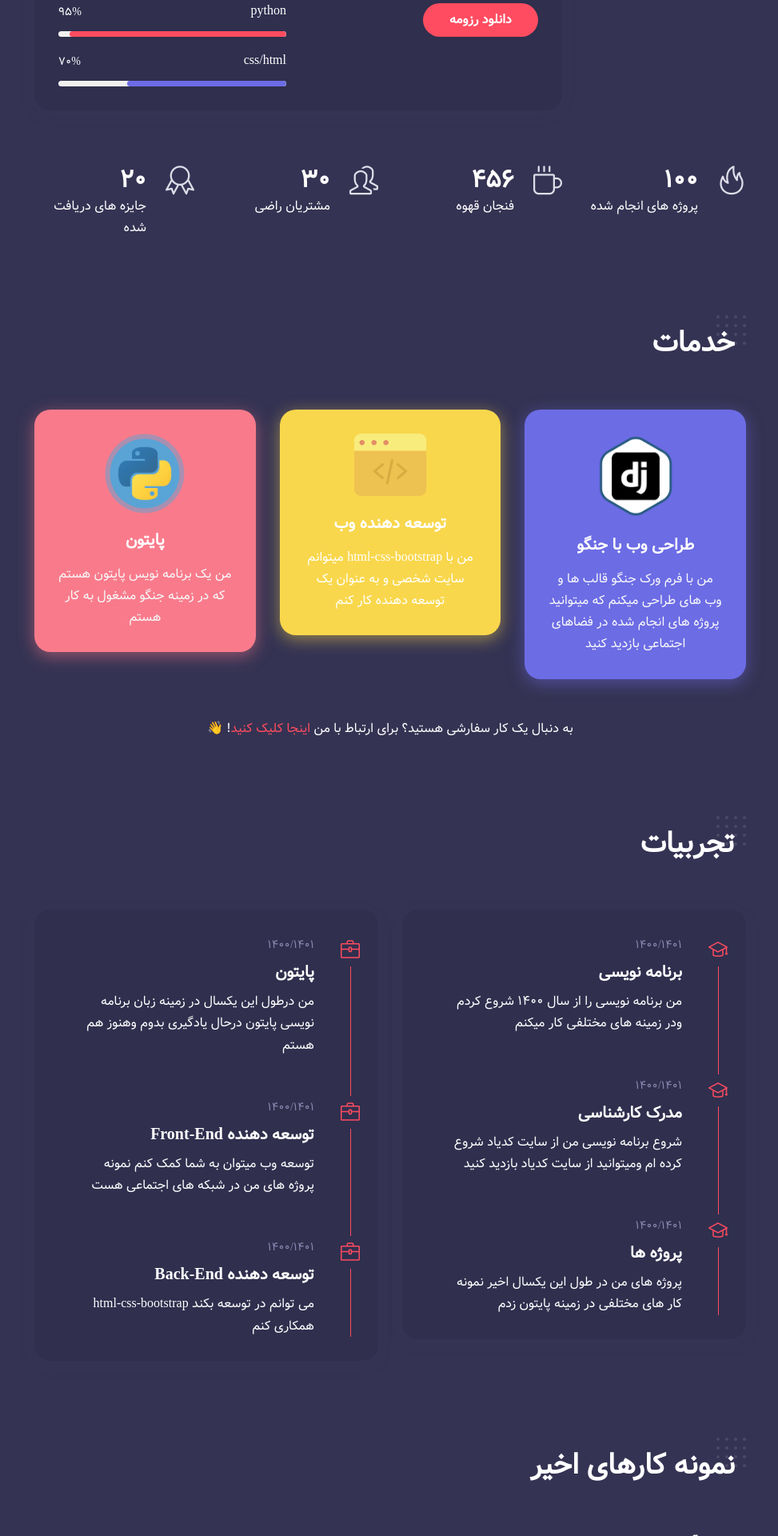
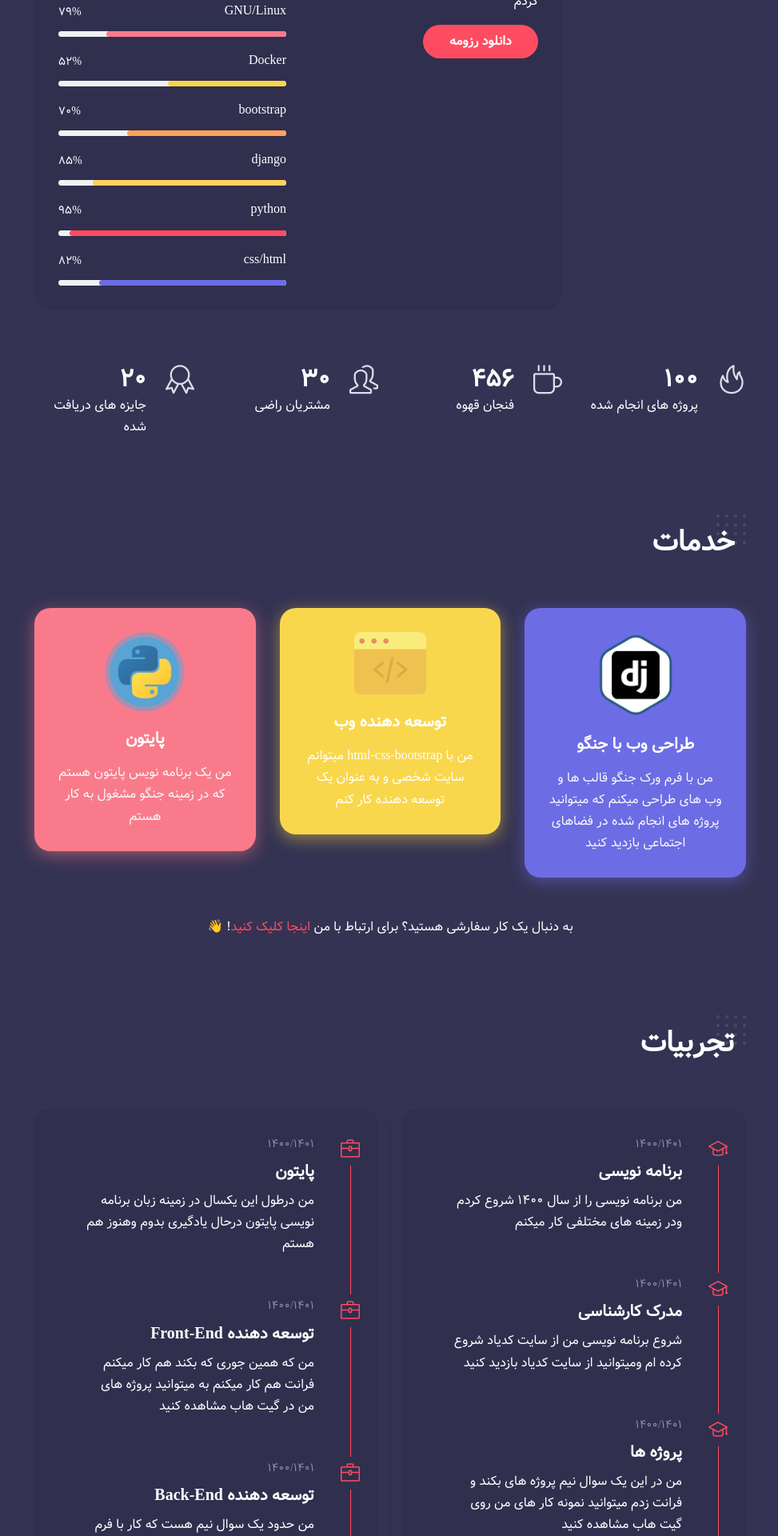
Before and after one commit to Ehsan-Fouladi/My-Site-Django, a Django app: page / in a window 1280 px wide. Shown: the part 1164-3084 px from the top of the page at 80% size, without its empty margins (152-1125 px from the left). Run offline with Django 4.2, Linux system fonts and the light colour scheme; some libraries are stand-ins or nearby versions; some web fonts are replaced.

Commit message:
update home model

```diff
--- a/Mysiteehsan/settings.py
+++ b/Mysiteehsan/settings.py
@@ -118,6 +118,8 @@ USE_TZ = True
 # https://docs.djangoproject.com/en/4.0/howto/static-files/
 
 STATIC_URL = 'static/'
+MEDIA_URL = 'media/'
+MEDIA_ROOT = os.path.join(BASE_DIR, 'media')
 STATICFILES_DIRS = [os.path.join(BASE_DIR, "assets")]
 # STATIC_ROOT = os.path.join(BASE_DIR, "static")
 
--- a/Mysiteehsan/urls.py
+++ b/Mysiteehsan/urls.py
@@ -1,7 +1,10 @@
 from django.contrib import admin
 from django.urls import path, include
+from django.conf.urls.static import static
+from . import settings
+
 
 urlpatterns = [
     path('admin/', admin.site.urls),
     path("", include("home.urls"))
-]
+]+static(settings.MEDIA_URL, document_root=settings.MEDIA_ROOT)
--- a/home/templates/home/index.html
+++ b/home/templates/home/index.html
@@ -98,9 +98,9 @@
 <header class="desktop-header-3 fixed-top">
     <div class="container">
         <nav class="navbar navbar-expand-lg navbar-dark">
-            <a class="navbar-brand" href="#"
+            <!-- <a class="navbar-brand" href="#"
             ><img src="{% static "images/logo.png" %}" style="width: 100px; height: 100px;" alt="ehsan"
-            /></a>
+            /></a> -->
             <button
                     aria-controls="navbarNavDropdown"
                     aria-expanded="false"
@@ -173,7 +173,7 @@
                         <a href="https://linkedin.com/in/ehsan-fouladi-a0144a237"><i class="fab fa-linkedin"></i></a>
                     </li>
                     <li class="list-inline-item">
-                        <a href="https://fooldi10@gmail.com"><i class="fab fa-google"></i></a>
+                        <a href="https://github.com/Ehsan-Fouladi"><i class="fab fa-github"></i></a>
                     </li>
                     <li class="list-inline-item">
                         <a href="https://web.telegram.org/k/"><i class="fab fa-telegram-plane"></i></a>
@@ -401,7 +401,7 @@
                             <div class="col-md-6">
                                 <!-- about text -->
                                 <p>
-                                    من احسان هستم برنامه نویس پایتون وهم توسعه دهنده وب با جنگو من اهل ایران هستم خراسان رضوی ودر زمینه توسعه وب باhtml-css نیز فعالیت دارم.
+                                   سلام من احسان هستم برنامه نویس سایت من در زمینه سایت فعالیت دارم من در خراسان رضوی کلبهار زندگی میکنم حدود ۱سال نیم هسات که این حوضه را شروع کردم
                                 </p>
                                 <div class="mt-3">
                                     <a href="#" class="btn btn-default">دانلود رزومه</a>
@@ -412,11 +412,11 @@
                                 ></div>
                             </div>
                             <div class="col-md-6">
-                                <!-- skill item -->
-                                <div class="skill-item">
+                                 <!-- skill item -->
+                                 <div class="skill-item">
                                     <div class="skill-info clearfix">
-                                        <h4 class="float-left mb-3 mt-0">bootstrap</h4>
-                                        <span class="float-right">60%</span>
+                                        <h4 class="float-left mb-3 mt-0">django-rest-framework</h4>
+                                        <span class="float-right">39%</span>
                                     </div>
                                     <div class="progress">
                                         <div
@@ -424,7 +424,79 @@
                                                 role="progressbar"
                                                 aria-valuemin="0"
                                                 aria-valuemax="100"
-                                                aria-valuenow="60"
+                                                aria-valuenow="39"
+                                                data-color="#44D7B6"
+                                        ></div>
+                                    </div>
+                                    <div class="spacer" data-height="20"></div>
+                                </div>
+                                <!-- skill item -->
+                                <div class="skill-item">
+                                    <div class="skill-info clearfix">
+                                        <h4 class="float-left mb-3 mt-0">Git/Github</h4>
+                                        <span class="float-right">90%</span>
+                                    </div>
+                                    <div class="progress">
+                                        <div
+                                                class="progress-bar data-background"
+                                                role="progressbar"
+                                                aria-valuemin="0"
+                                                aria-valuemax="100"
+                                                aria-valuenow="90"
+                                                data-color="#6C6CE5"
+                                        ></div>
+                                    </div>
+                                    <div class="spacer" data-height="20"></div>
+                                </div>
+                                <!-- skill item -->
+                                <div class="skill-item">
+                                    <div class="skill-info clearfix">
+                                        <h4 class="float-left mb-3 mt-0">GNU/Linux</h4>
+                                        <span class="float-right">79%</span>
+                                    </div>
+                                    <div class="progress">
+                                        <div
+                                                class="progress-bar data-background"
+                                                role="progressbar"
+                                                aria-valuemin="0"
+                                                aria-valuemax="100"
+                                                aria-valuenow="79"
+                                                data-color="#F97B8B"
+                                        ></div>
+                                    </div>
+                                    <div class="spacer" data-height="20"></div>
+                                </div>
+                                <!-- skill item -->
+                                <div class="skill-item">
+                                    <div class="skill-info clearfix">
+                                        <h4 class="float-left mb-3 mt-0">Docker</h4>
+                                        <span class="float-right">52%</span>
+                                    </div>
+                                    <div class="progress">
+                                        <div
+                                                class="progress-bar data-background"
+                                                role="progressbar"
+                                                aria-valuemin="0"
+                                                aria-valuemax="100"
+                                                aria-valuenow="52"
+                                                data-color="#F9D74C"
+                                        ></div>
+                                    </div>
+                                    <div class="spacer" data-height="20"></div>
+                                </div>
+                                <!-- skill item -->
+                                <div class="skill-item">
+                                    <div class="skill-info clearfix">
+                                        <h4 class="float-left mb-3 mt-0">bootstrap</h4>
+                                        <span class="float-right">70%</span>
+                                    </div>
+                                    <div class="progress">
+                                        <div
+                                                class="progress-bar data-background"
+                                                role="progressbar"
+                                                aria-valuemin="0"
+                                                aria-valuemax="100"
+                                                aria-valuenow="70"
                                                 data-color="#FFA15C"
                                         ></div>
                                     </div>
@@ -471,7 +543,7 @@
                                 <div class="skill-item">
                                     <div class="skill-info clearfix">
                                         <h4 class="float-left mb-3 mt-0">css/html</h4>
-                                        <span class="float-right">70%</span>
+                                        <span class="float-right">82%</span>
                                     </div>
                                     <div class="progress">
                                         <div
@@ -479,7 +551,7 @@
                                                 role="progressbar"
                                                 aria-valuemin="0"
                                                 aria-valuemax="100"
-                                                aria-valuenow="70"
+                                                aria-valuenow="82"
                                                 data-color="#6C6CE5"
                                         ></div>
                                     </div>
@@ -655,7 +727,7 @@
                                 <span class="time">1400/1401</span>
                                 <h3 class="title">پروژه ها</h3>
                                 <p class="mb-0">
-                                    پروژه های من در طول این یکسال اخیر نمونه کار های مختلفی در زمینه پایتون زدم
+                                    من در این یک سوال نیم پروژه های بکند و فرانت زدم میتوانید نمونه کار های من روی گیت هاب مشاهده کنید
                                 </p>
                             </div>
                         </div>
@@ -694,7 +766,7 @@
                                 <span class="time">1400/1401</span>
                                 <h3 class="title">توسعه دهنده Front-End</h3>
                                 <p class="mb-0">
-                                    توسعه وب میتوان به شما کمک کنم نمونه پروژه های من در شبکه های اجتماعی هست
+                                    من که همین جوری که بکند هم کار میکنم فرانت هم کار میکنم به میتوانید پروژه های من در گیت هاب مشاهده کنید
                                 </p>
                             </div>
                         </div>
@@ -708,7 +780,7 @@
                                 <span class="time">1400/1401</span>
                                 <h3 class="title">توسعه دهنده Back-End</h3>
                                 <p class="mb-0">
-                                    می توانم در توسعه بکند html-css-bootstrap همکاری کنم
+                                    من حدود یک سوال نیم هست که کار با فرم ورک جنگو و پایتون شروع کردم نمونه کار های من میتوانید در گیت هاب مشاهده کنید
                                 </p>
                             </div>
                         </div>
@@ -1177,7 +1249,6 @@
                             id="contact-form"
                             class="contact-form mt-6"
                             method="post">
-                        {#..matod post..#}
                         {% csrf_token %}
                         <div class="messages"></div>
                         <div class="row">
@@ -1260,19 +1331,8 @@
     <div class="spacer" data-height="96"></div>
     <footer class="footer">
         <div class="container">
-            {#Contact form and email#}
-            <h3>
-                ایمیل
-            </h3>
-            <h2>
-                fooldi10@gmail.com
-            </h2>
-            <h3>
-                تماس باما
-            </h3>
-            <h2>
-                09933893859
-            </h2>
+            <p class="col-md-12 col-sm-6 link-footer">ایمیل:fooehan3@gmail.com</p>
+            <p class="col-md-12 col-sm-6 link-footer">تماس با ما :09933893859</p>
             <span class="copyright">©هرگونه کپی برداری حرام است.</span>
         </div>
     </footer>
--- a/home/urls.py
+++ b/home/urls.py
@@ -5,5 +5,5 @@ from . import views
 
 app_name = 'home'
 urlpatterns = [
-    path('', views.home, name='home')
+    path('', views.home, name='home'),
 ]
--- a/home/views.py
+++ b/home/views.py
@@ -1,15 +1,25 @@
 from django.shortcuts import render
 from home.models import User
+from django.views import View
+from django.views.generic import TemplateView, ListView
 
 
 def home(request):
     if request.method == 'POST':
         name = request.POST.get('name')
         email = request.POST.get('email')
-        topic = request.POST.get('topic')
+        title = request.POST.get('title')
         body = request.POST.get('body')
-        view = request.POST.get('view')
-        time = request.POST.get('time')
-        User.objects.create(name=name, email=email, topic=topic, body=body, view=view, time=time)
+        User.objects.create(name=name, email=email, title=title, body=body)
 
-    return render(request, "home/index.html")
+    return render(request, "home/index.html", {})
+
+
+# class HomeView(TemplateView):
+#     template_name = "home/index.html"
+
+
+
+# class HomeModelView(ListView):
+#     template_name = "home/index.html"
+#     model = User
```
Also changed, not shown: home/models.py (+2 -6 lines), db.sqlite3, home/migrations/0002_alter_user_title.py (added), home/migrations/0003_alter_user_body_alter_user_title.py (added), home/migrations/0004_alter_user_title.py (added), home/migrations/0005_alter_user_title.py (added).
